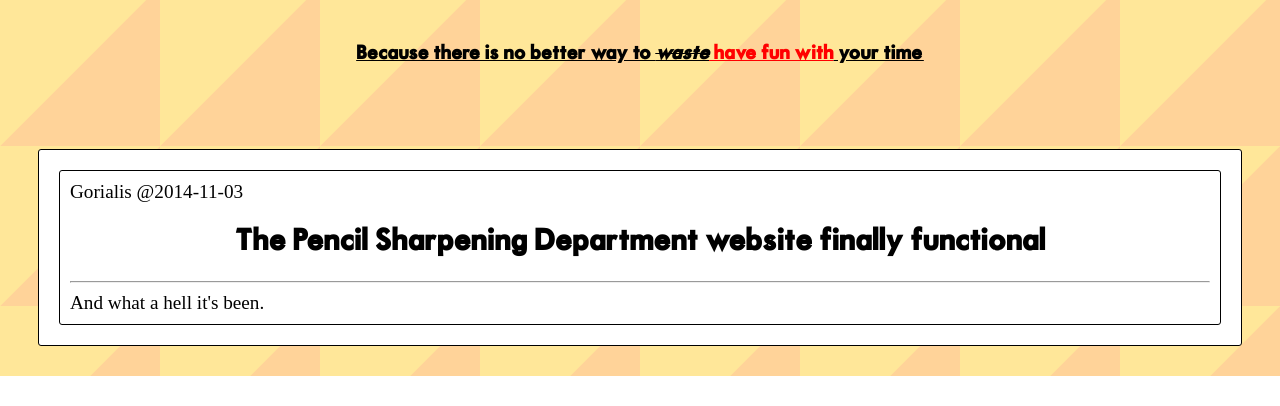
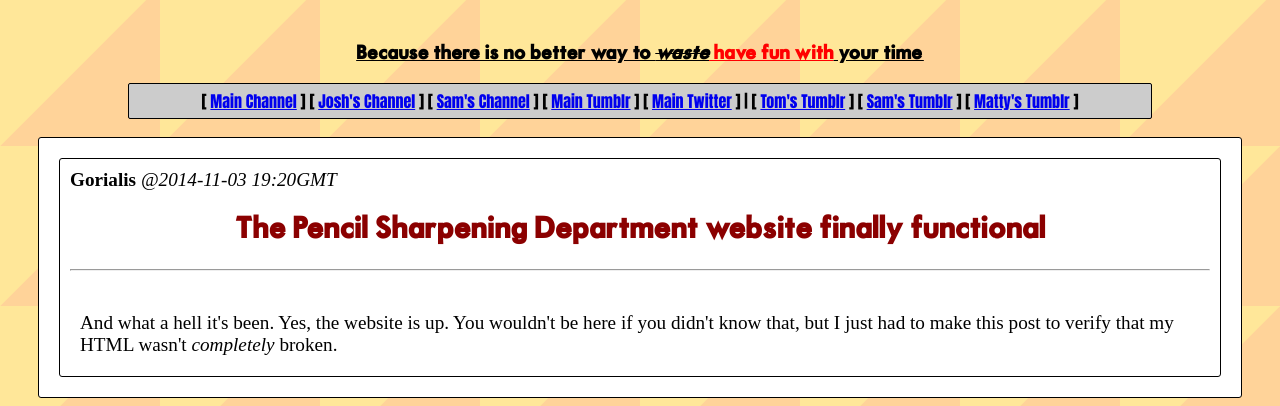
Before and after one commit to TPSD/tpsd.github.io, a plain HTML site: page tpsd.html in a window 1280 px wide. Shown: the part 494-900 px from the top of the page. Before the commit the page ends 870 px from the top, so only its background shows below. Drawn offline with Linux system fonts and the light colour scheme.

Commit message:
pooshing oobay doblay

```diff
--- a/tpsd.html
+++ b/tpsd.html
@@ -28,7 +28,8 @@ div.PersonContainer {
 	background-color:#ffffff;
 	border:1px solid black;
 	padding:10px;
-	margin:30px;
+	margin-left:30px;
+	margin-right:30px;
 	border-top-left-radius: 3px;
 	border-top-right-radius: 3px;
 	border-bottom-left-radius: 3px;
@@ -45,8 +46,31 @@ div.SubContainer {
 	border-bottom-right-radius: 3px;
 	font-size:120%;
 }
+div.postContent {
+	background-color:#ffffff;
+	padding:5px;
+	margin:5px;
+	border-top-left-radius: 2px;
+	border-top-right-radius: 2px;
+	border-bottom-left-radius: 2px;
+	border-bottom-right-radius: 2px;
+}
+div.Menu {
+	background-color:#cccccc;
+	border:1px solid black;
+	padding:5px;
+	margin-left:120px;
+	margin-right:120px;
+	border-top-left-radius: 2px;
+	border-top-right-radius: 2px;
+	border-bottom-left-radius: 2px;
+	border-bottom-right-radius: 2px;
+	font-family: Impact, Charcoal, sans-serif;
+	text-align: center;
+}
 h2.MotorOil {
 	font-family: 'MotorOil';
+	color:darkred;
 }
 </style>
 
@@ -54,11 +78,12 @@ h2.MotorOil {
 <center><img src="icon.png" width="400" height="400"></img></center>
 <center><h2><big><b><p style="color:black" class="MotorOil">The Pencil Sharpening Department</p></big></b></h2>
 <br/><h3><ins style="color:black" class="MotorOil">Because there is no better way to <i><del>waste</del></i></ins><ins style="color:red" class="MotorOil"> have fun with</ins><ins style="color:black" class="MotorOil"> your time!</ins></h3></center>
-<br/><br/><div class="PersonContainer">
+<div class="Menu">[ <a href="https://www.youtube.com/channel/UCh5mhlVIXjALQFDxKhwygiw/">Main Channel</a> ] <wbr/> [ <a href="https://www.youtube.com/channel/UCU6yG8YZk5-F11d5D6kNQuA">Josh's Channel</a> ] <wbr/> [ <a href="https://www.youtube.com/user/DukeOfNerds">Sam's Channel</a> ] <wbr/> [ <a href="http://thepencilsharpeningdepartment.tumblr.com">Main Tumblr</a> ] <wbr/> [ <a href="https://twitter.com/pencilsharpenin">Main Twitter</a> ] | [ <a href="http://gorialis.tumblr.com">Tom's Tumblr</a> ] <wbr/> [ <a href="http://aerisious.tumblr.com">Sam's Tumblr</a> ] <wbr/> [ <a href="http://thelordofderps.tumblr.com">Matty's Tumblr</a> ]</div>
+<br/><div class="PersonContainer">
 <div class="SubContainer">
-Gorialis @2014-11-03<center><h2 class="MotorOil">The Pencil Sharpening Department website finally functional</h2></center>
-<hr/>
-And what a hell it's been.
+<b>Gorialis</b> <i>@2014-11-03 19:20GMT</i><center><h2 class="MotorOil">The Pencil Sharpening Department website finally functional</h2></center>
+<hr/><br/>
+<div class="postContent">And what a hell it's been. Yes, the website is up. You wouldn't be here if you didn't know that, but I just had to make this post to verify that my HTML wasn't <i>completely</i> broken.</div>
 </div>
 </div>
 </body>
```
